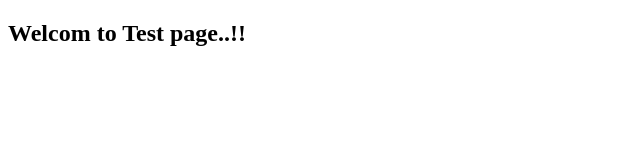
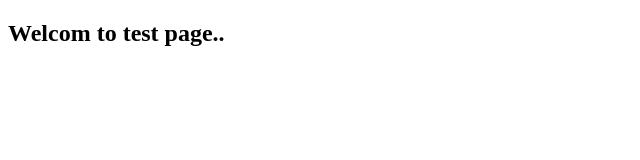
Before and after one commit to yogeshram09/test, a plain HTML site: page test.html in a window 1280 px wide. Shown: the full height of the page, 0-640 px from the left. Drawn offline with Linux system fonts and the light colour scheme.

Commit message:
modified

```diff
--- a/test.html
+++ b/test.html
@@ -7,6 +7,6 @@
     <title>Test</title>
 </head>
 <body>
-   <h2>Welcom to Test page..!!</h2>
+   <h2>Welcom to test page..</h2>
 </body>
 </html>
```
